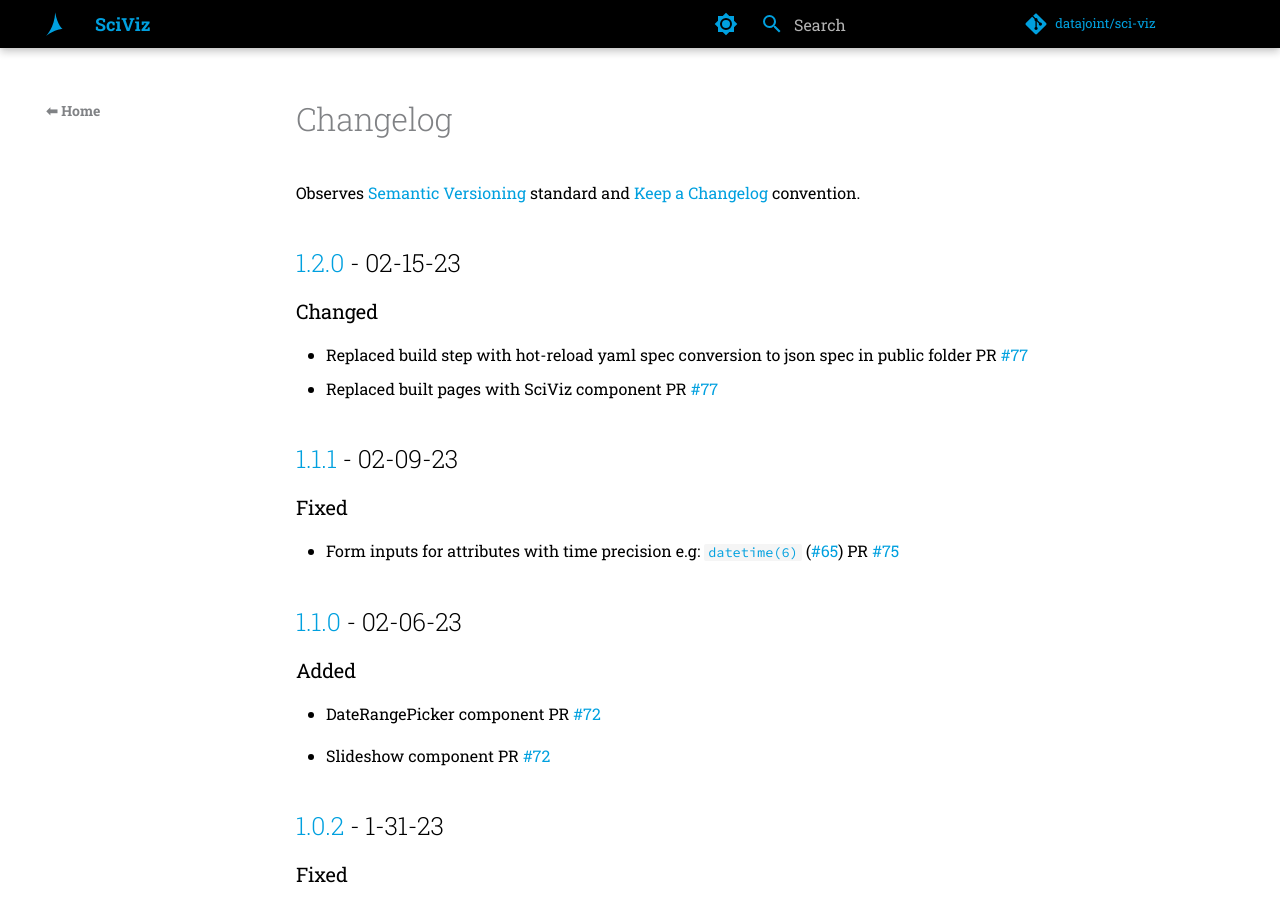
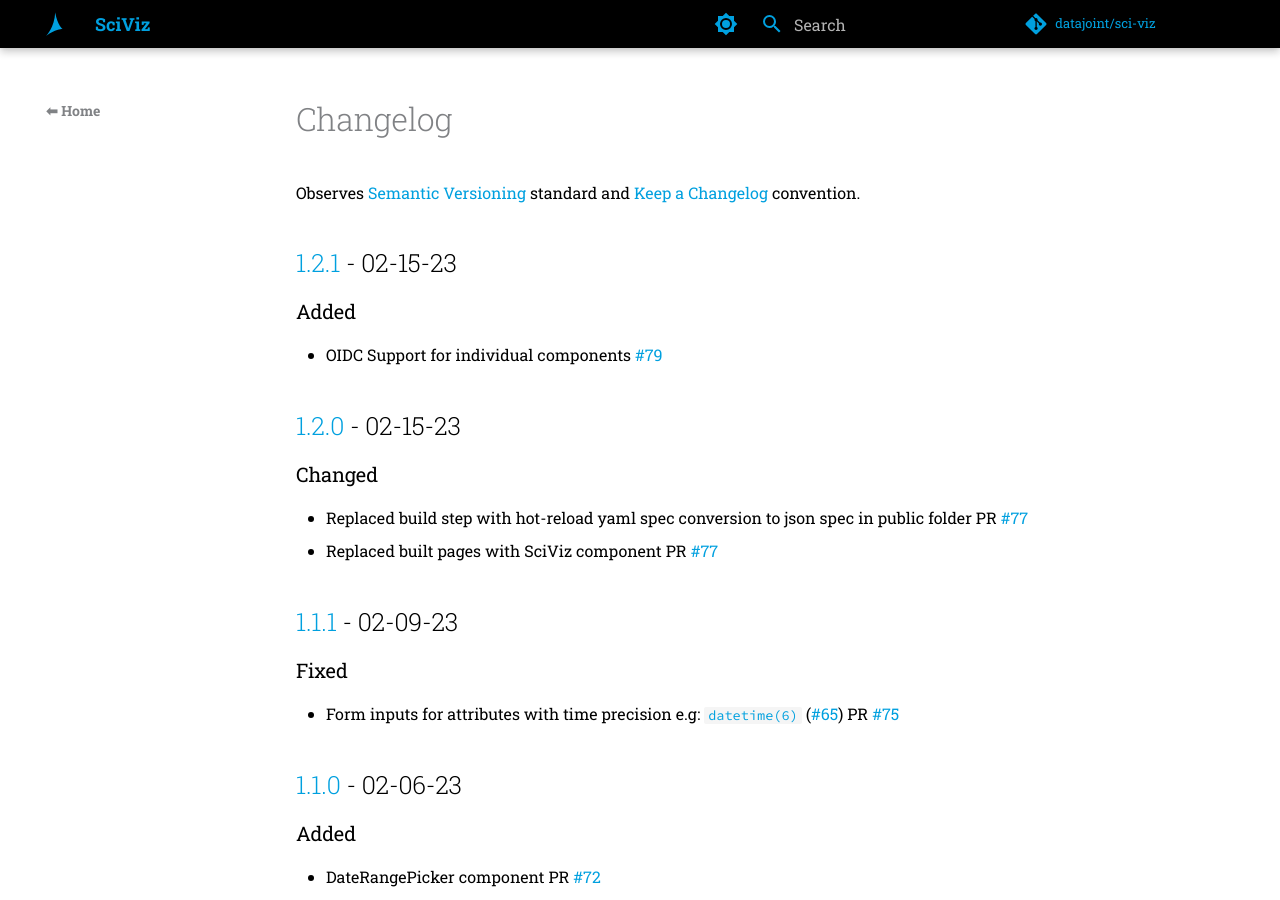
Before and after one commit to datajoint/sci-viz, an MkDocs documentation site: the page built from docs/src/changelog.md, in a window 1280 px wide and 900 px high. Built offline with MkDocs 1.6.1 and Material for MkDocs 9.7.7, drawn with Linux system fonts in a browser that asks for light colours; comment, search, counter and statistics services are not loaded; the version menu is left out.

Commit message:
update change log for OIDC support

```diff
--- a/docs/src/changelog.md
+++ b/docs/src/changelog.md
@@ -1,6 +1,13 @@
 # Changelog
 
 Observes [Semantic Versioning](https://semver.org/spec/v2.0.0.html) standard and [Keep a Changelog](https://keepachangelog.com/en/1.0.0/) convention.
+
+## [1.2.1] - 02-15-23
+
+### Added
+
+- OIDC Support for individual components [#79](https://github.com/datajoint/sci-viz/pull/79)
+
 
 ## [1.2.0] - 02-15-23
 
@@ -74,6 +81,7 @@ Observes [Semantic Versioning](https://semver.org/spec/v2.0.0.html) standard and
 - Initial framework for jest testing (#27) PR #33
 - loginless mode PR #41
 
+[1.2.1]: https://github.com/datajoint/sci-viz/compare/1.2.0...1.2.1
 [1.2.0]: https://github.com/datajoint/sci-viz/compare/1.1.1...1.2.0
 [1.1.1]: https://github.com/datajoint/sci-viz/compare/1.1.0...1.1.1
 [1.1.0]: https://github.com/datajoint/sci-viz/compare/1.0.2...1.1.0
--- a/package.json
+++ b/package.json
@@ -1,6 +1,6 @@
 {
     "name": "app",
-    "version": "1.2.0",
+    "version": "1.2.1",
     "private": true,
     "homepage": ".",
     "dependencies": {
```
Also changed, not shown: 2 other files.
